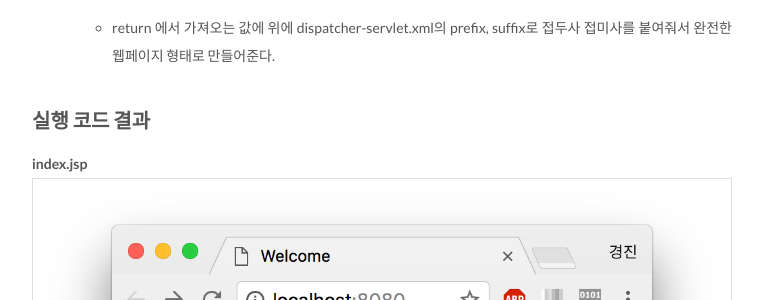
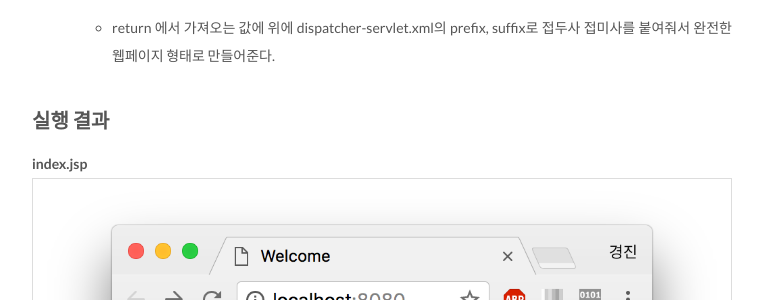
Before and after one commit to kwakkwakkwak/kwakkwakkwak.github.io, a Jekyll site: the page built from _posts/2017-10-02-JSP_for_Spring.md, in a window 1280 px wide. Shown: the part 4387-4687 px from the top of the page, without its empty margins (258-1021 px from the left). Built offline with Jekyll 4.4.1, drawn with Linux system fonts in a browser that asks for light colours; comment, search, counter and statistics services are not loaded.

Commit message:
jsp for spring update

```diff
--- a/_posts/2017-10-02-JSP_for_Spring.md
+++ b/_posts/2017-10-02-JSP_for_Spring.md
@@ -185,7 +185,7 @@ public class StudyController {
 
     * return 에서 가져오는 값에 위에 dispatcher-servlet.xml의 prefix, suffix로 접두사 접미사를 붙여줘서 완전한 웹페이지 형태로 만들어준다.
 
-## 실행 코드 결과
+## 실행 결과
 
 **index.jsp**
 ![1](/assets/images/jspForSpring/1.png)
```
